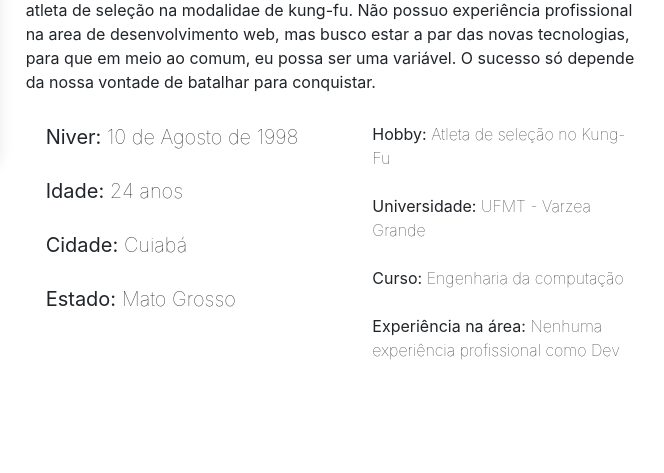
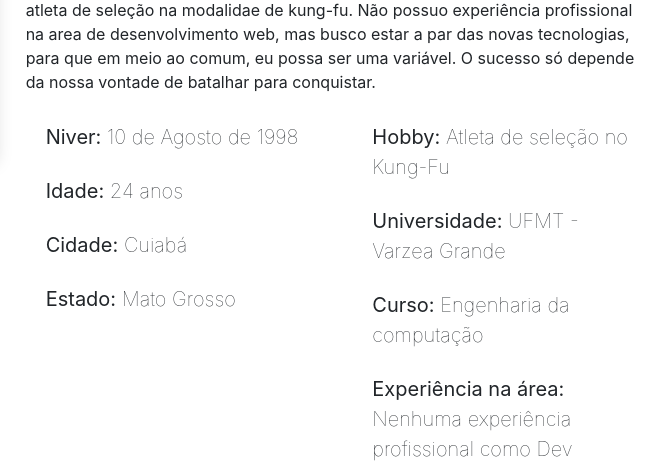
Before and after one commit to XanRover/Portifolio-Front-End, a plain HTML site: page index.html in a window 1280 px wide. Shown: the part 1090-1563 px from the top of the page, 616-1280 px from the left. Before the commit the page ends 1464 px from the top, so only its background shows below. Drawn offline with nearby package versions, Linux system fonts and the light colour scheme.

Commit message:
commit update

```diff
--- a/index.html
+++ b/index.html
@@ -102,7 +102,7 @@
                                 </li>
                             </ul>
                         </div>
-                        <div class="col-md-6">
+                        <div class="col-md-6 fs-5">
                             <ul class="list-group list-group-flush">
                                 <li class="list-group-item">
                                     Hobby: <span class="fw-lighter">Atleta de seleção no Kung-Fu</span>
```
